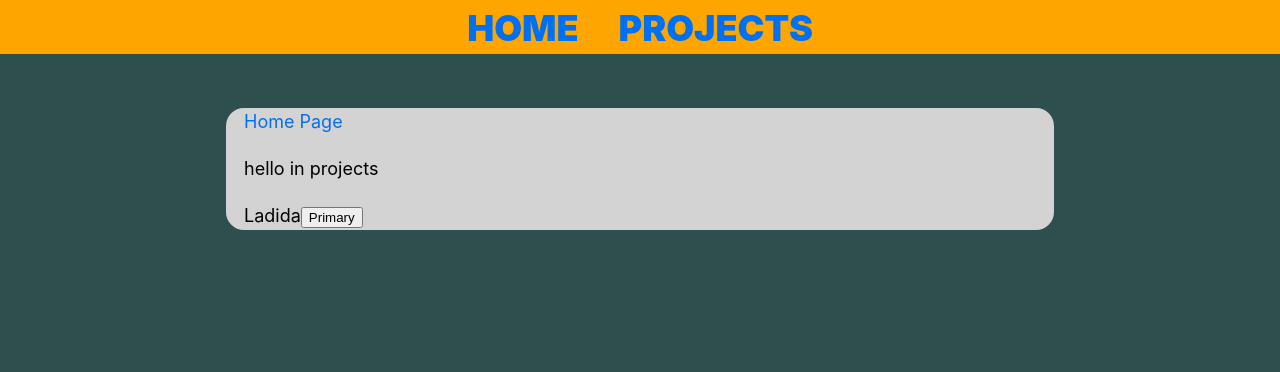
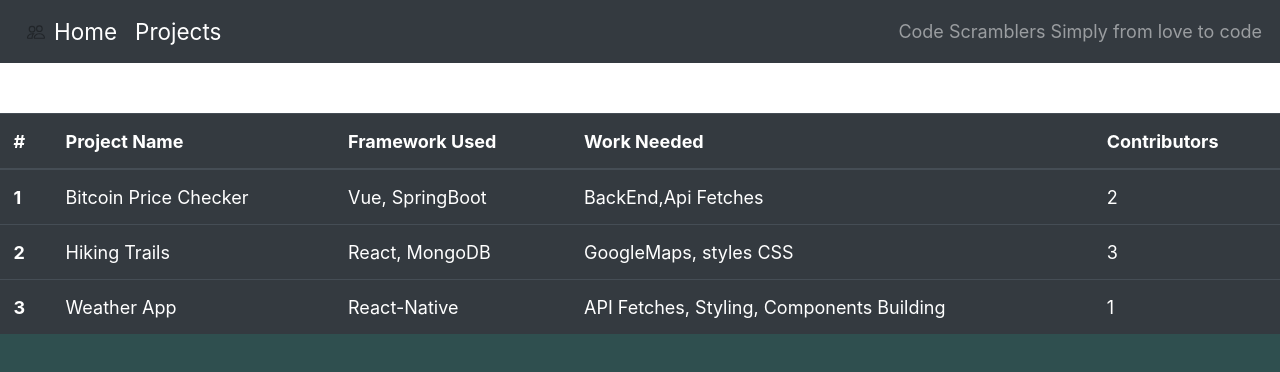
Before and after one commit to 87johnboyle/cs_website, a Next.js app: page /components/projects in a window 1280 px wide. Shown: the top 372 px of the page. Built offline with nearby package versions, Linux system fonts and the light colour scheme.

Commit message:
boot strap/table for projects/Carousel for index

```diff
--- a/pages/components/layout.js
+++ b/pages/components/layout.js
@@ -1,11 +1,20 @@
 import styles from '../styles/layout.module.css'
 import { Button } from 'react-bootstrap';
+import NavBar from './navbar'
+import Head from 'next/head'
 
 export default function Layout({ children }) {
-  return (<div className={styles.container}>
-    {children}Ladida
-    <Button type="button" className="btn btn-primary">Primary</Button>
+  return (
 
+  <div className={styles.container}>
+    <Head>
+  <title>Code Scramblers</title>
+  {/* This link adds bootstrap to out Layout which is in every page */}
+  <link rel="stylesheet" href="https://cdn.jsdelivr.net/npm/bootstrap@4.5.3/dist/css/bootstrap.min.css" integrity="sha384-TX8t27EcRE3e/ihU7zmQxVncDAy5uIKz4rEkgIXeMed4M0jlfIDPvg6uqKI2xXr2" crossorigin="anonymous"></link>
+</Head>
+    <NavBar />
+
+    {children}
   </div>
     )
 }
--- a/pages/components/navbar.js
+++ b/pages/components/navbar.js
@@ -6,13 +6,39 @@ import styles from '../styles/navbar.module.css'
 export default function NavBar({ children }) {
     return (
 
-        <div className={styles.navbarPositionBackground}>
-             <Link  href="/"><a className={styles.navLink}> HOME</a></Link>
-            <Link  href="/components/projects"><a className={styles.navLink}>PROJECTS</a></Link>
+    <div className={styles.navbarPositionBackground}>
+
+ {/* Input all your pages here for navbar, remember to add <NavBar /> to new page */}
 
 
 
-        </div>
+        <nav class="navbar navbar-expand-lg navbar-dark bg-dark">
+        <svg width="2em" height="1em" viewBox="0 0 16 16" class="bi bi-people" fill="currentColor" xmlns="http://www.w3.org/2000/svg">
+  <path fill-rule="evenodd" d="M15 14s1 0 1-1-1-4-5-4-5 3-5 4 1 1 1 1h8zm-7.978-1h7.956a.274.274 0 0 0 .014-.002l.008-.002c-.002-.264-.167-1.03-.76-1.72C13.688 10.629 12.718 10 11 10c-1.717 0-2.687.63-3.24 1.276-.593.69-.759 1.457-.76 1.72a1.05 1.05 0 0 0 .022.004zM11 7a2 2 0 1 0 0-4 2 2 0 0 0 0 4zm3-2a3 3 0 1 1-6 0 3 3 0 0 1 6 0zM6.936 9.28a5.88 5.88 0 0 0-1.23-.247A7.35 7.35 0 0 0 5 9c-4 0-5 3-5 4 0 .667.333 1 1 1h4.216A2.238 2.238 0 0 1 5 13c0-1.01.377-2.042 1.09-2.904.243-.294.526-.569.846-.816zM4.92 10c-1.668.02-2.615.64-3.16 1.276C1.163 11.97 1 12.739 1 13h3c0-1.045.323-2.086.92-3zM1.5 5.5a3 3 0 1 1 6 0 3 3 0 0 1-6 0zm3-2a2 2 0 1 0 0 4 2 2 0 0 0 0-4z"/>
+</svg>
+  <button class="navbar-toggler" type="button"
+  data-toggle="collapse" data-target="#navbarNav"
+  aria-controls="navbarNav" aria-expanded="false" aria-label="Toggle navigation">
+    <span class="navbar-toggler-icon"></span>
+  </button>
+  <div class="collapse navbar-collapse" id="navbarNav">
+    <ul class="navbar-nav mr-auto">
+      <li class="nav-item active">
+      <Link  href="/"><a class="navbar-brand"> Home</a></Link>
+      </li>
+      <li class="nav-item">
+      <Link  href="/components/projects"><a class="navbar-brand">Projects</a></Link>
+      </li>
+
+    </ul>
+    <span class="navbar-text">
+      Code Scramblers Simply from love to code
+    </span>
+  </div>
+</nav>
+
+
+    </div>
 
 
 
--- a/pages/components/projects.js
+++ b/pages/components/projects.js
@@ -2,18 +2,58 @@ import Link from 'next/link';
 import {useEffect, useState} from 'react';
 import NavBar from './navbar'
 import Layout from './layout'
-
+import styles from '../styles/projects.module.css'
 
 export default function Projects() {
     return (
         <div>
-             <NavBar></NavBar>
              <Layout>
-            <Link href="/"><a>Home Page</a></Link>
+<div className={styles.tableContainer}>
+<table class="table table-hover table-dark">
+  <thead>
+    <tr>
+
+      <th scope="col">#</th>
+      <th scope="col">Project Name</th>
+      <th scope="col">Framework Used</th>
+      <th scope="col">Work Needed</th>
+      <th scope="col">Contributors</th>
+
+    </tr>
+  </thead>
+  <tbody>
+
+    <tr>
+    <th scope="row">1</th>
+
+      <td>Bitcoin Price Checker</td>
+      <td>Vue, SpringBoot</td>
+      <td>BackEnd,Api Fetches</td>
+      <td>2</td>
+
+
+    </tr>
+    <tr>
+      <th scope="row">2</th>
+      <td>Hiking Trails</td>
+      <td>React, MongoDB</td>
+      <td>GoogleMaps, styles CSS</td>
+      <td>3</td>
+    </tr>
+    <tr>
+      <th scope="row">3</th>
+      {/* <td colspan="2">Larry the Bird</td> */}
+      <td>Weather App</td>
+      <td>React-Native</td>
+      <td>API Fetches, Styling, Components Building</td>
+      <td>1</td>
+    </tr>
+  </tbody>
+</table>
+</div>
 
 
 
-            <p>hello in projects</p>
             </Layout>
         </div>
 
--- /dev/null
+++ b/pages/styles/index.module.css
@@ -0,0 +1,5 @@
+.indexCarousel{
+   padding-top: 50px;
+    margin: 0 auto;
+    max-width:800px;
+}
--- a/pages/styles/layout.module.css
+++ b/pages/styles/layout.module.css
@@ -1,4 +1,4 @@
-.container {
+/* .container {
     max-width: 46rem;
     padding: 0 1rem;
     margin: 3rem auto 6rem;
@@ -14,4 +14,4 @@
     50%  {opacity:0.6;}
     75%  {opacity:0.8;}
     100% {opacity:1;}
-  }
+  } */
--- a/pages/styles/navbar.module.css
+++ b/pages/styles/navbar.module.css
@@ -1,4 +1,4 @@
-.navbarPositionBackground{
+/* .navbarPositionBackground{
     background-color: orange;
     margin: 0 auto;
     text-align: center;
@@ -23,4 +23,4 @@
     50%  {opacity:0.6;}
     75%  {opacity:0.8;}
     100% {opacity:1;}
-  }
+  } */
--- /dev/null
+++ b/pages/styles/projects.module.css
@@ -0,0 +1,3 @@
+.tableContainer{
+    margin-top: 50px;
+}
```
Also changed, not shown: pages/index.js (+48 -8 lines).
